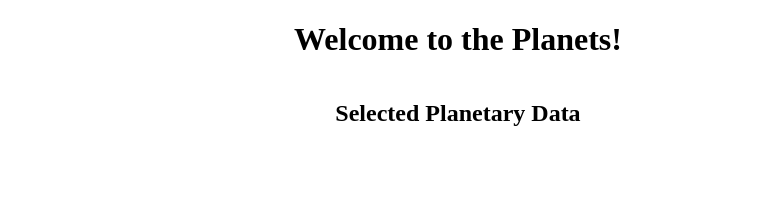
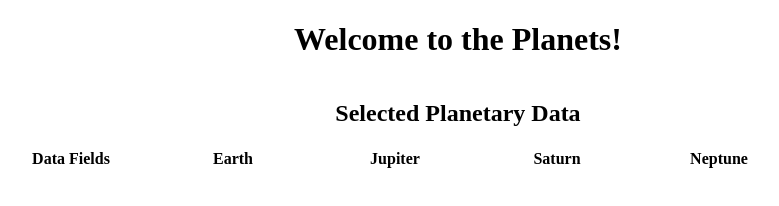
Before and after one commit to kmm913/ITMD361_Lab5, a plain HTML site: page index.html in a window 1280 px wide. Shown: the whole page, without its empty margins (182-961 px from the left). Drawn offline with Linux system fonts and the light colour scheme.

Commit message:
using the 960 grid system to layout the table. I now have my column headings evenly spaced.

```diff
--- a/index.html
+++ b/index.html
@@ -7,13 +7,24 @@
   <link rel="stylesheet" href="960stylesheet.css">
   <link rel="stylesheet" href="style.css">
 </head>
-
 <body>
   <h1>Welcome to the Planets!</h1>
     <div class="container_12">
       <h2>Selected Planetary Data</h2>
       <div class="grid_12">
-
+        <table id="ptable">
+          <tr>
+            <div>
+              <th class="grid_2">Data Fields</th>
+              <th class="grid_2">Earth</th>
+              <th class="grid_2">Jupiter</th>
+              <th class="grid_2">Saturn</th>
+              <th class="grid_2">Neptune</th>
+            </div>
+          </tr>
+        </table>
+      </div>
+    </div>
 </body>
 
 </html>
```
